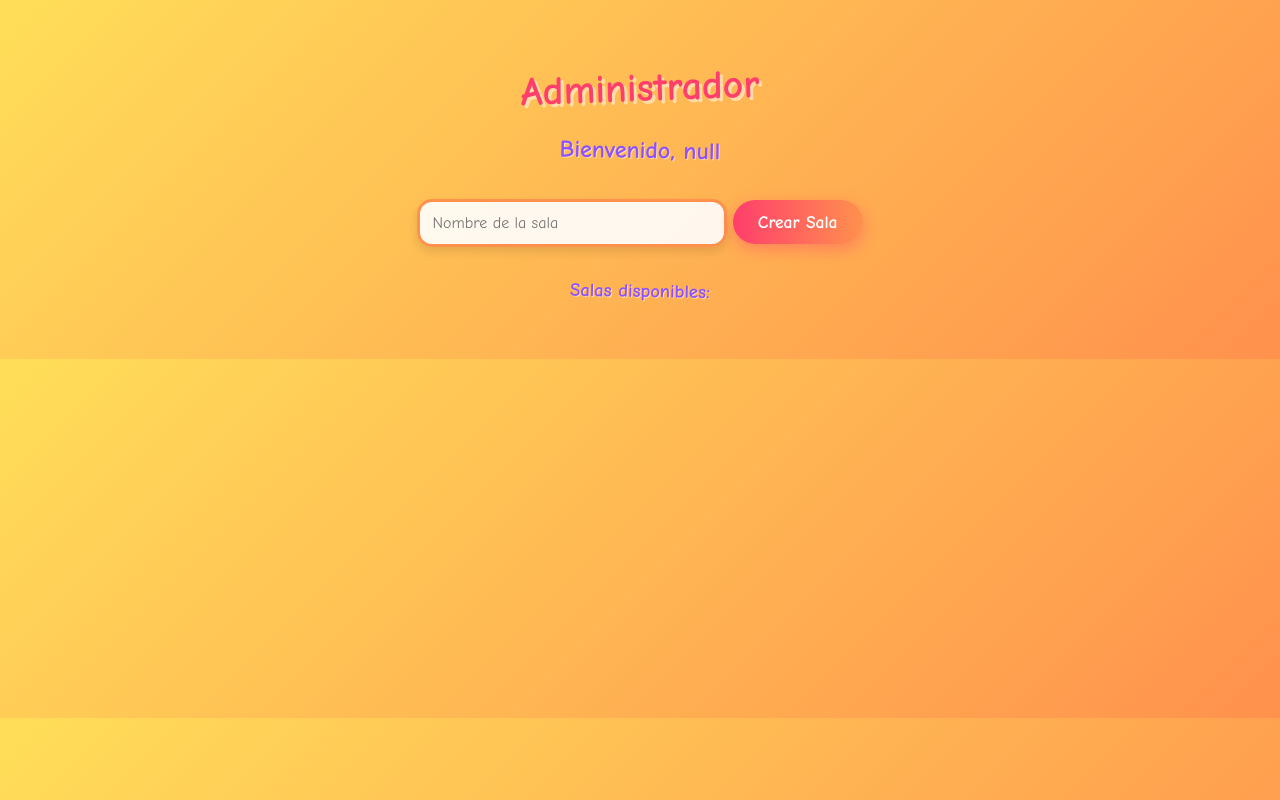
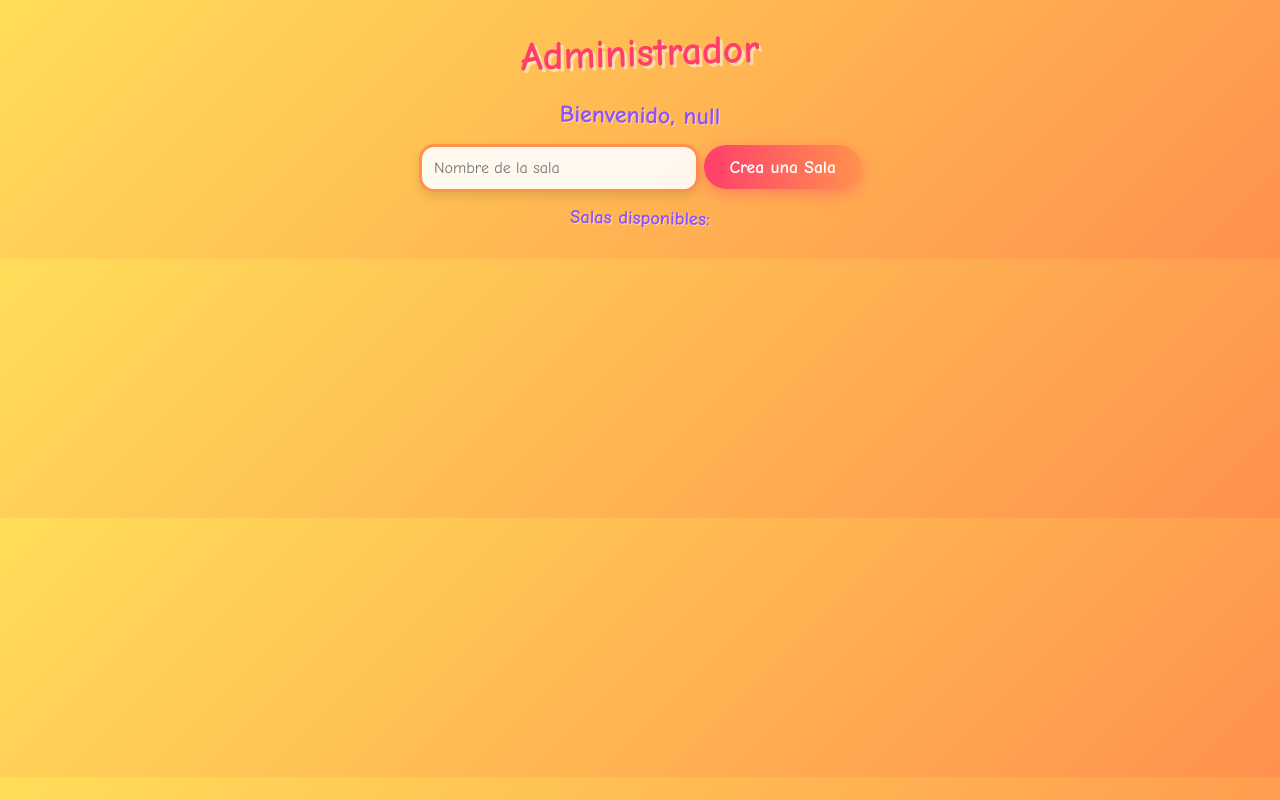
Before and after one commit to PauloValen500/app_sockets, a website: page public/admin.html in a window 1280 px wide. Drawn offline with nearby package versions, Linux system fonts and the light colour scheme; no server answers.

Commit message:
se corrigen las interfaces y se actualizan los estilos

```diff
--- a/public/admin.html
+++ b/public/admin.html
@@ -11,7 +11,7 @@
   <h2 id="bienvenida"></h2>
 
   <input type="text" id="nuevaSala" placeholder="Nombre de la sala" />
-  <button onclick="crearSala()">Crear Sala</button>
+  <button onclick="crearSala()">Crea una Sala</button>
 
   <h3>Salas disponibles:</h3>
   <ul id="listaSalas"></ul>
--- a/public/styles.css
+++ b/public/styles.css
@@ -1,179 +1,216 @@
+:root {
+  /* Fuentes */
+  --font-fancy: 'Comic Sans MS', 'Marker Felt', cursive;
+
+  /* Colores */
+  --text-main: #333;
+  --bg-gradient-start: #ffde59;
+  --bg-gradient-end: #ff914d;
+  --primary: #ff3e6c;
+  --secondary: #8c52ff;
+  --input-bg: rgba(255, 255, 255, 0.9);
+  --item-bg: rgba(255, 255, 255, 0.8);
+  --border-color: #ff914d;
+  --border-focus: #ff3e6c;
+  --btn-gradient-start: #ff3e6c;
+  --btn-gradient-end: #ff914d;
+  --scrollbar-track: rgba(255, 255, 255, 0.5);
+  --scrollbar-thumb-start: #ff3e6c;
+  --scrollbar-thumb-end: #ff914d;
+  --scrollbar-thumb-hover-start: #8c52ff;
+  --scrollbar-thumb-hover-end: #ff3e6c;
+
+  /* Radios */
+  --radius-base: 15px;
+  --radius-pill: 25px;
+
+  /* Transiciones y sombras */
+  --transition: all 0.3s ease;
+  --shadow-small: 0 5px 10px rgba(0, 0, 0, 0.1);
+  --shadow-btn: 0 5px 15px rgba(255, 62, 108, 0.4);
+  --shadow-btn-hover: 0 8px 20px rgba(255, 62, 108, 0.6);
+
+  /* Animaciones */
+  --anim-bounce-time: 0.5s;
+}
+
+/* RESET */
+*, *::before, *::after {
+  margin: 0;
+  padding: 0;
+  box-sizing: border-box;
+}
+
+/* BASE */
 body {
-  font-family: 'Comic Sans MS', 'Marker Felt', cursive;
+  font-family: var(--font-fancy);
   text-align: center;
   padding: 30px;
-  background: linear-gradient(135deg, #ffde59, #ff914d);
-  color: #333;
+  background: linear-gradient(135deg, var(--bg-gradient-start), var(--bg-gradient-end));
+  color: var(--text-main);
 }
 
+/* ENCABEZADOS */
+h1, h2, h3 {
+  text-shadow: 3px 3px 0 rgba(255, 255, 255, 0.5);
+  transform: rotate(-1deg);
+}
 h1 {
-  color: #ff3e6c;
-  text-shadow: 3px 3px 0px rgba(255, 255, 255, 0.5);
+  color: var(--primary);
   font-size: 2.5em;
   transform: rotate(-2deg);
   margin-bottom: 25px;
 }
-
 h2, h3 {
-  color: #8c52ff;
-  text-shadow: 1px 1px 0px rgba(255, 255, 255, 0.5);
+  color: var(--secondary);
+  text-shadow: 1px 1px 0 rgba(255, 255, 255, 0.5);
   transform: rotate(1deg);
 }
 
+/* FORMULARIO */
 form, input, select, button {
   margin: 15px 0;
 }
 
-input, select {
+/* CONTROLES */
+input,
+select {
+  font-family: var(--font-fancy);
+  font-size: 1em;
+  width: 280px;
   padding: 12px;
-  width: 280px;
-  border: 3px solid #ff914d;
-  border-radius: 15px;
-  background-color: rgba(255, 255, 255, 0.9);
-  font-family: 'Comic Sans MS', 'Marker Felt', cursive;
-  font-size: 1em;
-  box-shadow: 0 5px 10px rgba(0, 0, 0, 0.1);
-  transition: all 0.3s ease;
+  background-color: var(--input-bg);
+  border: 3px solid var(--border-color);
+  border-radius: var(--radius-base);
+  box-shadow: var(--shadow-small);
+  transition: var(--transition);
 }
-
-input:focus, select:focus {
+input:focus,
+select:focus {
   transform: scale(1.05);
-  border-color: #ff3e6c;
+  border-color: var(--border-focus);
   outline: none;
 }
 
+/* BOTONES */
 button {
+  font-family: var(--font-fancy);
+  font-size: 1.1em;
+  font-weight: bold;
   padding: 12px 25px;
-  background: linear-gradient(to right, #ff3e6c, #ff914d);
+  background: linear-gradient(to right, var(--btn-gradient-start), var(--btn-gradient-end));
   color: white;
   border: none;
-  border-radius: 25px;
+  border-radius: var(--radius-pill);
   cursor: pointer;
-  font-family: 'Comic Sans MS', 'Marker Felt', cursive;
-  font-size: 1.1em;
-  font-weight: bold;
-  box-shadow: 0 5px 15px rgba(255, 62, 108, 0.4);
-  transition: all 0.3s ease;
+  box-shadow: var(--shadow-btn);
+  transition: var(--transition);
 }
-
 button:hover {
   transform: translateY(-3px) scale(1.05);
-  box-shadow: 0 8px 20px rgba(255, 62, 108, 0.6);
+  box-shadow: var(--shadow-btn-hover);
 }
-
 button:active {
   transform: translateY(1px);
 }
 
+/* LISTADO DE SALAS */
 #listaSalas {
   list-style: none;
   padding: 0;
   max-width: 350px;
   margin: 0 auto;
 }
-
 #listaSalas li {
-  padding: 15px;
-  background-color: rgba(255, 255, 255, 0.8);
-  margin: 12px auto;
-  width: 100%;
-  border-radius: 15px;
-  cursor: pointer;
-  border: none;
-  box-shadow: 0 5px 15px rgba(0, 0, 0, 0.1);
-  transition: all 0.3s ease;
   position: relative;
   overflow: hidden;
+  width: 100%;
+  padding: 15px;
+  margin: 12px auto;
+  background-color: var(--item-bg);
+  border-radius: var(--radius-base);
+  box-shadow: var(--shadow-small);
+  transition: var(--transition);
+  cursor: pointer;
 }
-
-#listaSalas li:before {
+#listaSalas li::before {
   content: "";
   position: absolute;
-  left: 0;
-  top: 0;
-  height: 100%;
-  width: 5px;
-  background: linear-gradient(to bottom, #ff3e6c, #ff914d);
+  top: 0; left: 0;
+  width: 5px; height: 100%;
+  background: linear-gradient(to bottom, var(--primary), var(--bg-gradient-end));
 }
-
 #listaSalas li:hover {
   transform: translateY(-5px) scale(1.03);
   background-color: rgba(255, 255, 255, 0.95);
   box-shadow: 0 8px 20px rgba(0, 0, 0, 0.15);
 }
 
+/* CHAT */
 #chat {
   margin-top: 30px;
 }
-
 #mensajes {
-  text-align: left;
-  padding: 15px;
-  background-color: rgba(255, 255, 255, 0.8);
-  margin: 0 auto;
   max-width: 350px;
   width: 100%;
-  border-radius: 15px;
-  border: none;
-  box-shadow: 0 5px 15px rgba(0, 0, 0, 0.1);
   height: 300px;
+  margin: 0 auto;
+  padding: 15px;
+  text-align: left;
+  background-color: var(--item-bg);
+  border-radius: var(--radius-base);
+  box-shadow: var(--shadow-small);
   overflow-y: auto;
 }
 
-/* Estilos para los mensajes dentro del chat */
+/* MENSAJES */
 .mensaje {
   margin-bottom: 10px;
   padding: 10px;
-  border-radius: 15px;
+  border-radius: var(--radius-base);
   max-width: 80%;
   position: relative;
 }
-
 .mensaje-enviado {
-  background-color: #8c52ff;
-  color: white;
+  background-color: var(--secondary);
+  color: #fff;
   margin-left: auto;
   border-bottom-right-radius: 5px;
 }
-
 .mensaje-recibido {
-  background-color: #ff914d;
-  color: white;
+  background-color: var(--bg-gradient-end);
+  color: #fff;
   margin-right: auto;
   border-bottom-left-radius: 5px;
 }
 
-/* Animaciones */
-@keyframes bounce {
-  0%, 100% { transform: translateY(0); }
-  50% { transform: translateY(-10px); }
+/* SELECCIÓN */
+::selection {
+  background-color: var(--primary);
+  color: #fff;
 }
 
-h1:hover {
-  animation: bounce 0.5s ease infinite;
-}
-
-/* Estilos adicionales para hacer la aplicación más divertida */
-::selection {
-  background-color: #ff3e6c;
-  color: white;
-}
-
-/* Personalización de la barra de desplazamiento */
+/* SCROLLBAR */
 ::-webkit-scrollbar {
   width: 10px;
 }
-
 ::-webkit-scrollbar-track {
-  background: rgba(255, 255, 255, 0.5);
+  background: var(--scrollbar-track);
   border-radius: 10px;
 }
-
 ::-webkit-scrollbar-thumb {
-  background: linear-gradient(to bottom, #ff3e6c, #ff914d);
+  background: linear-gradient(to bottom, var(--scrollbar-thumb-start), var(--scrollbar-thumb-end));
   border-radius: 10px;
 }
+::-webkit-scrollbar-thumb:hover {
+  background: linear-gradient(to bottom, var(--scrollbar-thumb-hover-start), var(--scrollbar-thumb-hover-end));
+}
 
-::-webkit-scrollbar-thumb:hover {
-  background: linear-gradient(to bottom, #8c52ff, #ff3e6c);
+/* ANIMACIÓN BOUNCE */
+@keyframes bounce {
+  0%, 100% { transform: translateY(0); }
+  50%      { transform: translateY(-10px); }
 }
+h1:hover {
+  animation: bounce var(--anim-bounce-time) ease infinite;
+}
```
Also changed, not shown: public/index.html (+1 -1 lines), public/user.html (+2 -2 lines).
